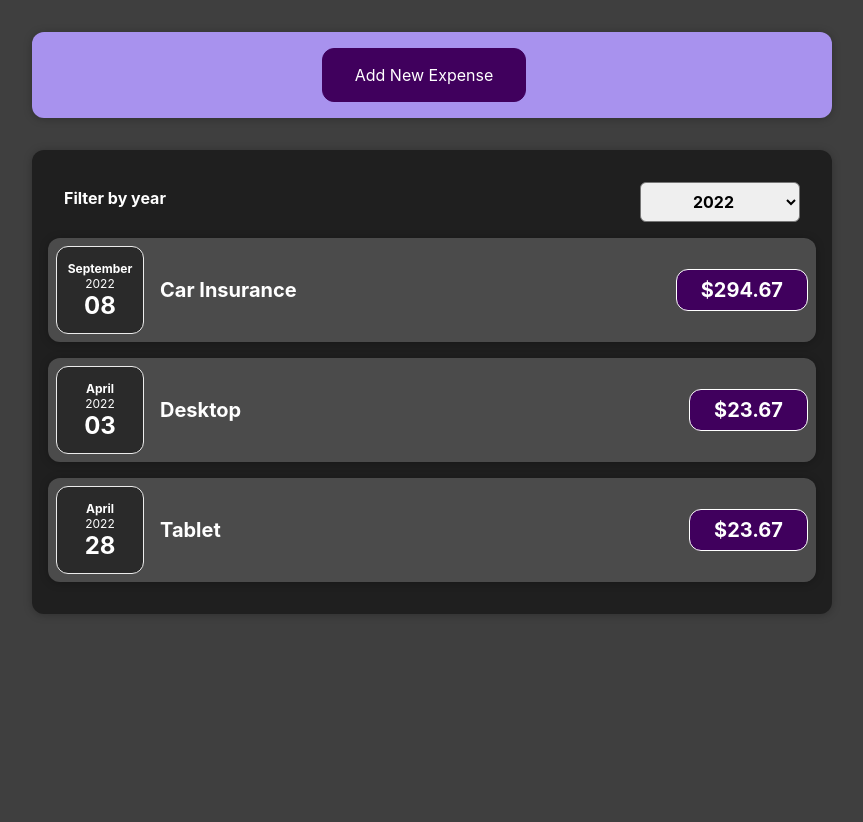
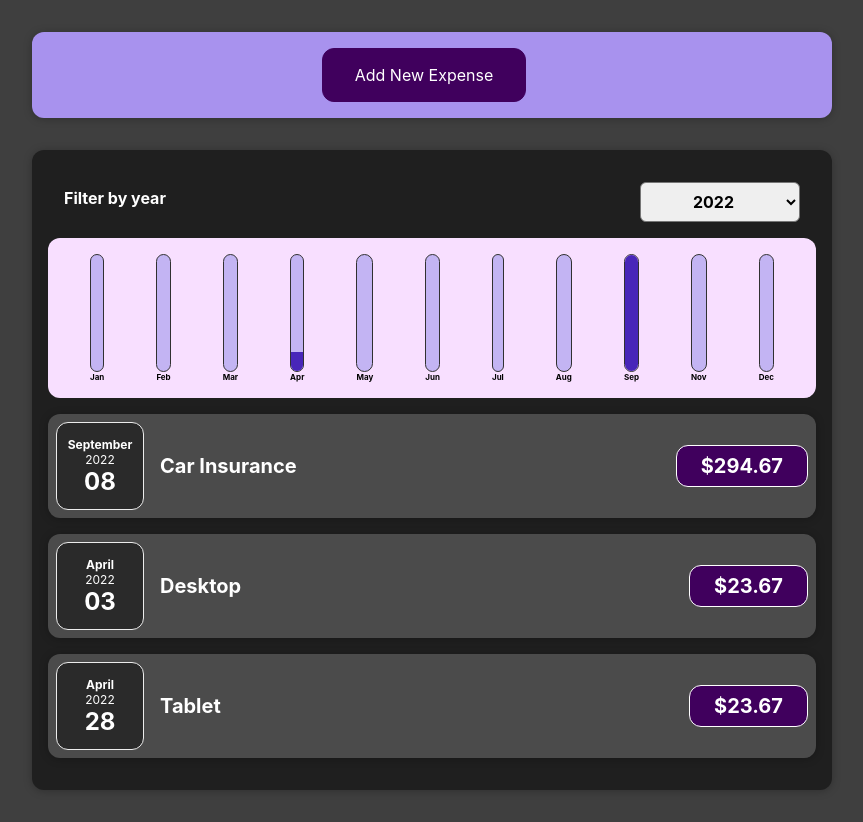
Before and after one commit to yws1502/React_Tutorial, a React (Create React App) app: page / in a window 1280 px wide. Shown: the whole page, without its empty margins (208-1071 px from the left). Before the commit the page ends 800 px from the top, so only its background shows below. Built offline with nearby package versions, Linux system fonts and the light colour scheme.

Commit message:
✨ 매월 지불한 금액 그래프 기능 구현

```diff
--- /dev/null
+++ b/src/components/Chart/Chart.css
@@ -0,0 +1,9 @@
+.chart {
+  padding: 1rem;
+  border-radius: 12px;
+  background-color: #f8dfff;
+  text-align: center;
+  display: flex;
+  justify-content: space-around;
+  height: 10rem;
+}
--- /dev/null
+++ b/src/components/Chart/Chart.jsx
@@ -0,0 +1,22 @@
+import "./Chart.css";
+import ChartBar from "./ChartBar";
+
+function Chart(props) {
+  const dataPointValues = props.dataPoints.map((dataPoint) => dataPoint.value);
+  const totalMaximum = Math.max(...dataPointValues);
+
+  return (
+    <div className="chart">
+      {props.dataPoints.map((dataPoint) => (
+        <ChartBar
+          key={dataPoint.label}
+          value={dataPoint.value}
+          maxValue={totalMaximum}
+          label={dataPoint.label}
+        />
+      ))}
+    </div>
+  );
+}
+
+export default Chart;
--- /dev/null
+++ b/src/components/Chart/ChartBar.css
@@ -0,0 +1,30 @@
+.chart-bar {
+  height: 100%;
+  display: flex;
+  flex-direction: column;
+  align-items: center;
+}
+
+.chart-bar__inner {
+  height: 100%;
+  width: 100%;
+  border: 1px solid #313131;
+  border-radius: 12px;
+  background-color: #c3b4f3;
+  overflow: hidden;
+  display: flex;
+  flex-direction: column;
+  justify-content: flex-end;
+}
+
+.chart-bar__fill {
+  background-color: #4826b9;
+  width: 100%;
+  transition: all 0.3s ease-out;
+}
+
+.chart-bar__label {
+  font-weight: bold;
+  font-size: 0.5rem;
+  text-align: center;
+}
--- /dev/null
+++ b/src/components/Chart/ChartBar.jsx
@@ -0,0 +1,23 @@
+import "./ChartBar.css";
+
+function ChartBar(props) {
+  let barFillHeight = "0%";
+
+  if (props.maxValue > 0) {
+    barFillHeight = Math.round((props.value / props.maxValue) * 100) + "%";
+  }
+
+  return (
+    <div className="chart-bar">
+      <div className="chart-bar__inner">
+        <div
+          className="chart-bar__fill"
+          style={{ height: barFillHeight }}
+        ></div>
+      </div>
+      <div className="chart-bar__label">{props.label}</div>
+    </div>
+  );
+}
+
+export default ChartBar;
--- a/src/components/Expenses/Expenses.jsx
+++ b/src/components/Expenses/Expenses.jsx
@@ -2,6 +2,7 @@
 import "./Expenses.css";
 import ExpensesFilter from "./ExpensesFilter";
 import ExpensesList from "./ExpensesList";
+import ExpensesChart from "./ExpensesChart";
 import Card from "../UI/Card";
 
 function Expenses({ items }) {
@@ -21,6 +22,7 @@
         selected={filterYear}
         onChangeFilter={filterChangeHandler}
       />
+      <ExpensesChart expenses={filteredItems} />
       <ExpensesList items={filteredItems} />
     </Card>
   );
--- /dev/null
+++ b/src/components/Expenses/ExpensesChart.jsx
@@ -0,0 +1,26 @@
+import Chart from "../Chart/Chart";
+
+function ExpensesChart(props) {
+  const chartDataPoints = [
+    { label: "Jan", value: 0 },
+    { label: "Feb", value: 0 },
+    { label: "Mar", value: 0 },
+    { label: "Apr", value: 0 },
+    { label: "May", value: 0 },
+    { label: "Jun", value: 0 },
+    { label: "Jul", value: 0 },
+    { label: "Aug", value: 0 },
+    { label: "Sep", value: 0 },
+    { label: "Nov", value: 0 },
+    { label: "Dec", value: 0 },
+  ];
+
+  for (const expense of props.expenses) {
+    const expenseMonth = expense.date.getMonth();
+    chartDataPoints[expenseMonth].value += expense.amount;
+  }
+
+  return <Chart dataPoints={chartDataPoints} />;
+}
+
+export default ExpensesChart;
```
